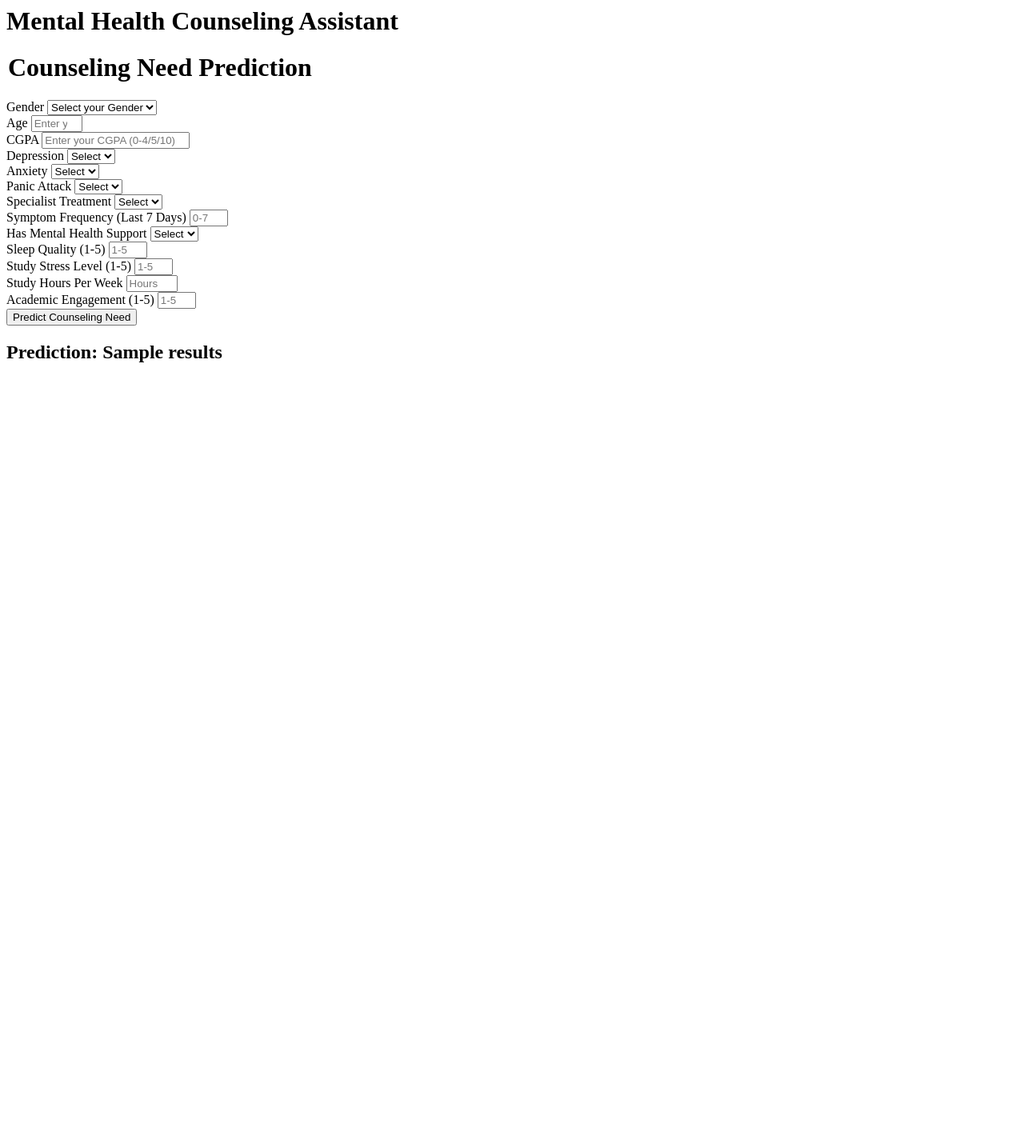
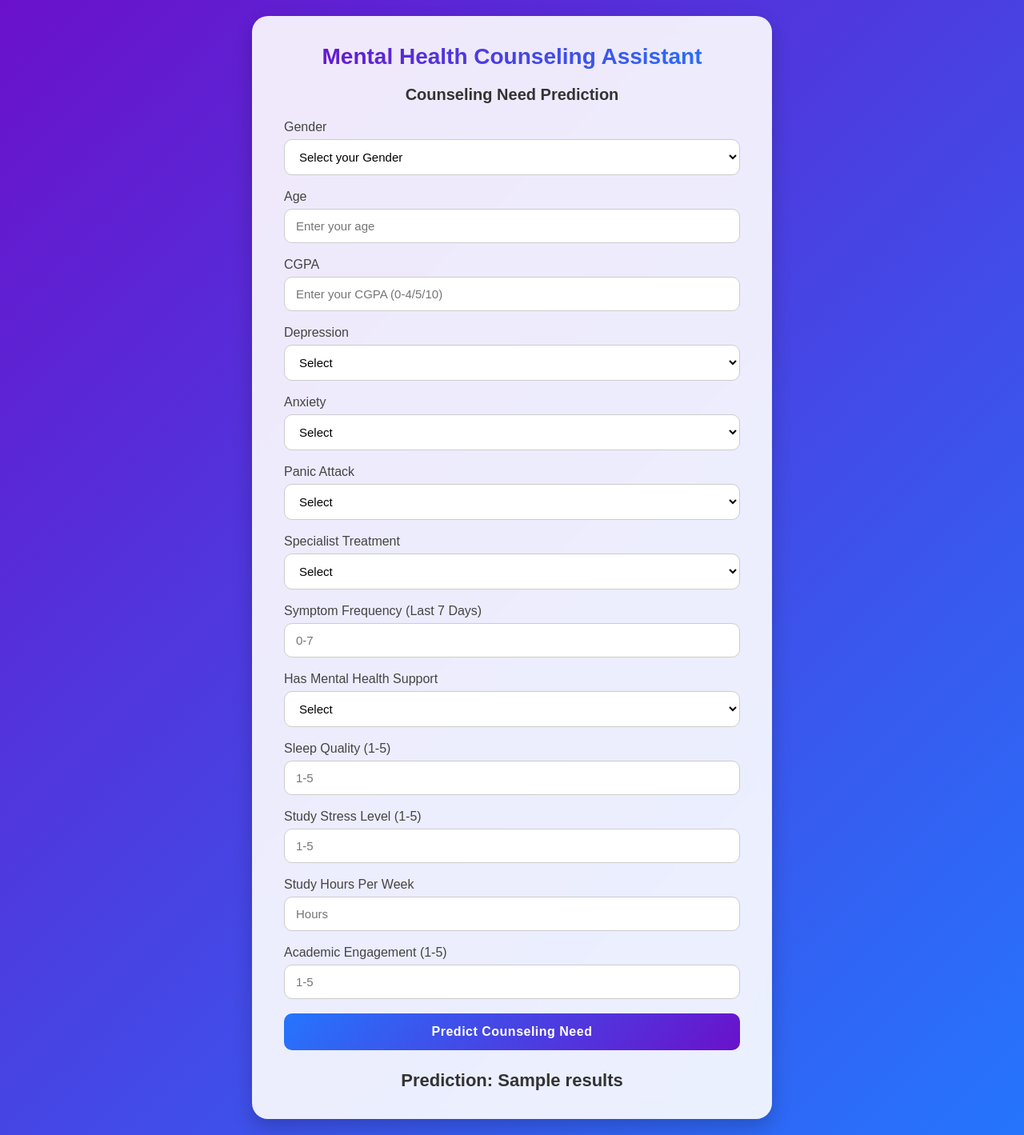
Before and after one commit to bluekitsune-sad/mentalHealthAnalyzer, a Flask app: template templates/home.html in a window 1280 px wide. Shown: the whole page at 80% size. Before the commit the page ends 453 px from the top, so only its background shows below. Run offline with Flask 3, Linux system fonts and the light colour scheme; the template is opened without the code that fills it: most values are stand-ins (such as "Sample title", 1, 10 or a date in 2020).

```diff
--- a/templates/home.html
+++ b/templates/home.html
@@ -1,36 +1,198 @@
-<html>
+<!DOCTYPE html>
+<html lang="en">
+  <head>
+    <meta charset="UTF-8" />
+    <meta name="viewport" content="width=device-width, initial-scale=1.0" />
+    <title>Mental Health Counseling Assistant</title>
+
+    <!-- Improved CSS -->
+    <style>
+      /* Reset */
+      * {
+        margin: 0;
+        padding: 0;
+        box-sizing: border-box;
+        font-family: "Poppins", sans-serif;
+      }
+
+      body {
+        background: linear-gradient(135deg, #6a11cb, #2575fc);
+        min-height: 100vh;
+        display: flex;
+        justify-content: center;
+        align-items: center;
+        padding: 20px;
+      }
+
+      /* Card / Form Container */
+      .login {
+        background: rgba(255, 255, 255, 0.9);
+        backdrop-filter: blur(10px);
+        padding: 35px 40px;
+        border-radius: 20px;
+        max-width: 650px;
+        width: 100%;
+        box-shadow: 0px 10px 25px rgba(0, 0, 0, 0.2);
+        animation: fadeIn 1s ease-in-out;
+      }
+
+      /* Title */
+      .login h1 {
+        text-align: center;
+        font-size: 28px;
+        background: linear-gradient(90deg, #6a11cb, #2575fc);
+        -webkit-background-clip: text;
+        -webkit-text-fill-color: transparent;
+        margin-bottom: 20px;
+      }
+
+      /* Subtitle */
+      .login legend {
+        display: block;
+        text-align: center;
+        font-size: 20px;
+        color: #333;
+        margin-bottom: 20px;
+        font-weight: 600;
+      }
+
+      /* Input Group */
+      .mb-3 {
+        margin-bottom: 18px;
+      }
+
+      .form-label {
+        display: block;
+        font-weight: 500;
+        margin-bottom: 6px;
+        color: #444;
+      }
+
+      .form-control {
+        width: 100%;
+        padding: 12px 14px;
+        border: 1px solid #ccc;
+        border-radius: 10px;
+        font-size: 15px;
+        background: #fff;
+        transition: all 0.3s ease;
+      }
+
+      .form-control:focus {
+        border-color: #2575fc;
+        box-shadow: 0 0 10px rgba(37, 117, 252, 0.25);
+        outline: none;
+        transform: scale(1.02);
+      }
+
+      /* Dropdown */
+      select.form-control {
+        cursor: pointer;
+      }
+
+      /* Button */
+      .btn {
+        width: 100%;
+        padding: 14px;
+        font-size: 16px;
+        border-radius: 10px;
+        border: none;
+        cursor: pointer;
+        transition: all 0.3s ease;
+        font-weight: 600;
+        letter-spacing: 0.5px;
+      }
+
+      .btn-primary {
+        background: linear-gradient(135deg, #2575fc, #6a11cb);
+        color: #fff;
+      }
+
+      .btn-primary:hover {
+        background: linear-gradient(135deg, #1b5edb, #4a0fbf);
+        transform: translateY(-3px);
+        box-shadow: 0px 6px 15px rgba(37, 117, 252, 0.3);
+      }
+
+      /* Prediction Result */
+      h2 {
+        margin-top: 25px;
+        text-align: center;
+        font-size: 22px;
+        font-weight: 600;
+        color: #333;
+      }
+
+      /* Fade animation */
+      @keyframes fadeIn {
+        from {
+          opacity: 0;
+          transform: translateY(20px);
+        }
+        to {
+          opacity: 1;
+          transform: translateY(0);
+        }
+      }
+
+      /* Responsive */
+      @media (max-width: 600px) {
+        .login {
+          padding: 25px;
+          border-radius: 15px;
+        }
+        .login h1 {
+          font-size: 22px;
+        }
+      }
+    </style>
+  </head>
   <body>
     <div class="login">
       <h1>Mental Health Counseling Assistant</h1>
 
       <form action="{{ url_for('predict_datapoint')}}" method="post">
-        <h1>
         <legend>Counseling Need Prediction</legend>
-        </h1>
+
         <div class="mb-3">
           <label class="form-label">Gender</label>
-            <select class="form-control" name="gender" placeholder="Enter you Gender" required>
-                <option class="placeholder" selected disabled value="">Select your Gender</option>
-                <option value="male">
-                    Male
+          <select class="form-control" name="gender" required>
+            <option class="placeholder" selected disabled value="">
+              Select your Gender
             </option>
-                <option value="female">
-                    Female
-                </option>
+            <option value="male">Male</option>
+            <option value="female">Female</option>
           </select>
         </div>
         <div class="mb-3">
           <label class="form-label">Age</label>
-            <input class="form-control" type="number" name="age" placeholder="Enter your age" min='10' max='100' required />
+          <input
+            class="form-control"
+            type="number"
+            name="age"
+            placeholder="Enter your age"
+            min="10"
+            max="100"
+            required
+          />
         </div>
         <div class="mb-3">
           <label class="form-label">CGPA</label>
-            <input class="form-control" type="number" step="0.01" name="cgpa" placeholder="Enter your CGPA (0-4/5/10)" required />
+          <input
+            class="form-control"
+            type="number"
+            step="0.01"
+            name="cgpa"
+            placeholder="Enter your CGPA (0-4/5/10)"
+            required
+          />
         </div>
         <div class="mb-3">
           <label class="form-label">Depression</label>
           <select class="form-control" name="depression" required>
-                <option class="placeholder" selected disabled value="">Select</option>
+            <option class="placeholder" selected disabled value="">
+              Select
+            </option>
             <option value="1">Yes</option>
             <option value="0">No</option>
           </select>
@@ -38,7 +200,9 @@
         <div class="mb-3">
           <label class="form-label">Anxiety</label>
           <select class="form-control" name="anxiety" required>
-                <option class="placeholder" selected disabled value="">Select</option>
+            <option class="placeholder" selected disabled value="">
+              Select
+            </option>
             <option value="1">Yes</option>
             <option value="0">No</option>
           </select>
@@ -46,7 +210,9 @@
         <div class="mb-3">
           <label class="form-label">Panic Attack</label>
           <select class="form-control" name="panic_attack" required>
-                <option class="placeholder" selected disabled value="">Select</option>
+            <option class="placeholder" selected disabled value="">
+              Select
+            </option>
             <option value="1">Yes</option>
             <option value="0">No</option>
           </select>
@@ -54,45 +220,97 @@
         <div class="mb-3">
           <label class="form-label">Specialist Treatment</label>
           <select class="form-control" name="specialist_treatment" required>
-                <option class="placeholder" selected disabled value="">Select</option>
+            <option class="placeholder" selected disabled value="">
+              Select
+            </option>
             <option value="1">Yes</option>
             <option value="0">No</option>
           </select>
         </div>
         <div class="mb-3">
           <label class="form-label">Symptom Frequency (Last 7 Days)</label>
-            <input class="form-control" type="number" name="symptom_frequency_last7days" placeholder="0-7" min='0' max='7' required />
+          <input
+            class="form-control"
+            type="number"
+            name="symptom_frequency_last7days"
+            placeholder="0-7"
+            min="0"
+            max="7"
+            required
+          />
         </div>
         <div class="mb-3">
           <label class="form-label">Has Mental Health Support</label>
-            <select class="form-control" name="has_mental_health_support" required>
-                <option class="placeholder" selected disabled value="">Select</option>
+          <select
+            class="form-control"
+            name="has_mental_health_support"
+            required
+          >
+            <option class="placeholder" selected disabled value="">
+              Select
+            </option>
             <option value="1">Yes</option>
             <option value="0">No</option>
           </select>
         </div>
         <div class="mb-3">
           <label class="form-label">Sleep Quality (1-5)</label>
-            <input class="form-control" type="number" name="sleep_quality" placeholder="1-5" min='1' max='5' required />
+          <input
+            class="form-control"
+            type="number"
+            name="sleep_quality"
+            placeholder="1-5"
+            min="1"
+            max="5"
+            required
+          />
         </div>
         <div class="mb-3">
           <label class="form-label">Study Stress Level (1-5)</label>
-            <input class="form-control" type="number" name="study_stress_level" placeholder="1-5" min='1' max='5' required />
+          <input
+            class="form-control"
+            type="number"
+            name="study_stress_level"
+            placeholder="1-5"
+            min="1"
+            max="5"
+            required
+          />
         </div>
         <div class="mb-3">
           <label class="form-label">Study Hours Per Week</label>
-            <input class="form-control" type="number" name="study_hours_per_week" placeholder="Hours" min='0' max='168' required />
+          <input
+            class="form-control"
+            type="number"
+            name="study_hours_per_week"
+            placeholder="Hours"
+            min="0"
+            max="168"
+            required
+          />
         </div>
         <div class="mb-3">
           <label class="form-label">Academic Engagement (1-5)</label>
-            <input class="form-control" type="number" name="academic_engagement" placeholder="1-5" min='1' max='5' required />
+          <input
+            class="form-control"
+            type="number"
+            name="academic_engagement"
+            placeholder="1-5"
+            min="1"
+            max="5"
+            required
+          />
         </div>
         <div class="mb-3">
-            <input class="btn btn-primary" type="submit" value="Predict Counseling Need" required />
+          <input
+            class="btn btn-primary"
+            type="submit"
+            value="Predict Counseling Need"
+            required
+          />
         </div>
       </form>
-    <h2>
-       Prediction: {{results}}
-    </h2>
-   <body>
+      <h2>Prediction: {{results}}</h2>
+    </div>
+  </body>
 </html>
```
Also changed, not shown: templates/OLdhome.html (added, +98 -0 lines), notebook/data/stud.csv (deleted), 4 other files. Lines whose indentation alone changed are shown as unchanged.
